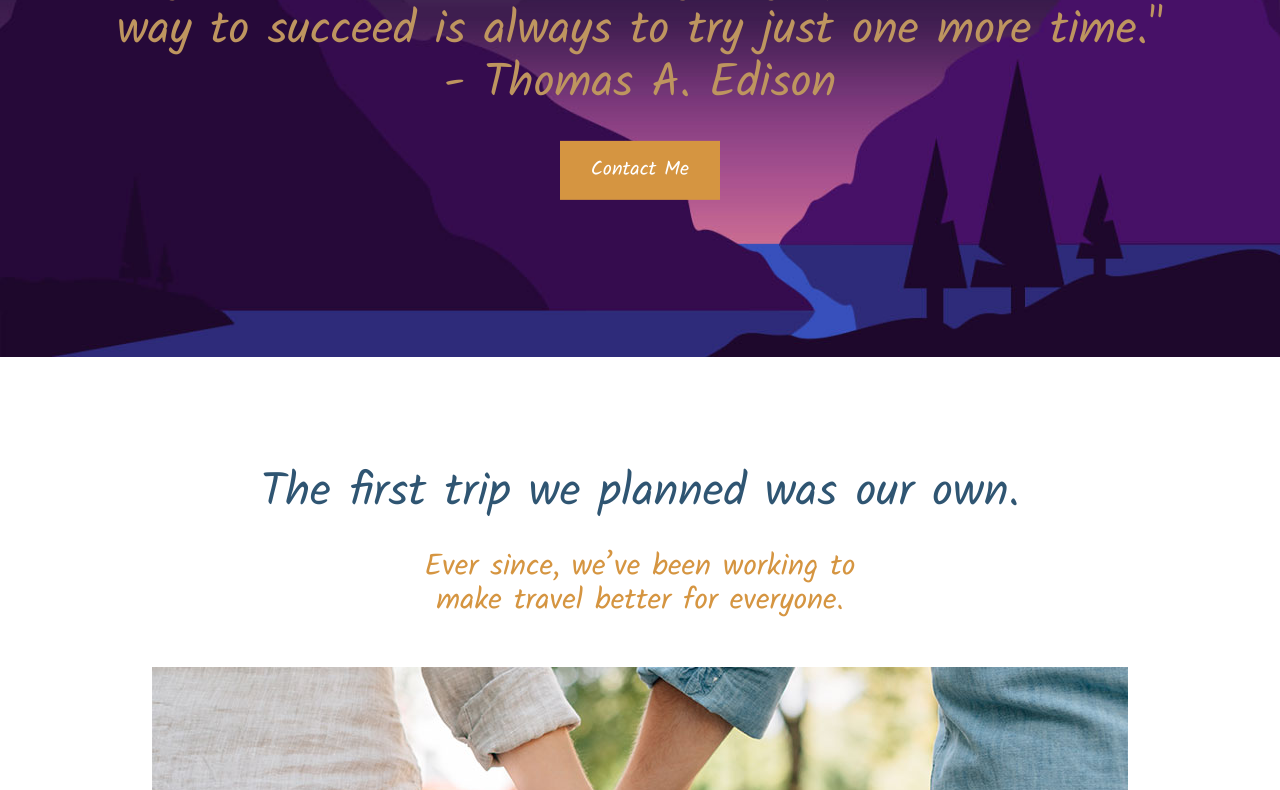
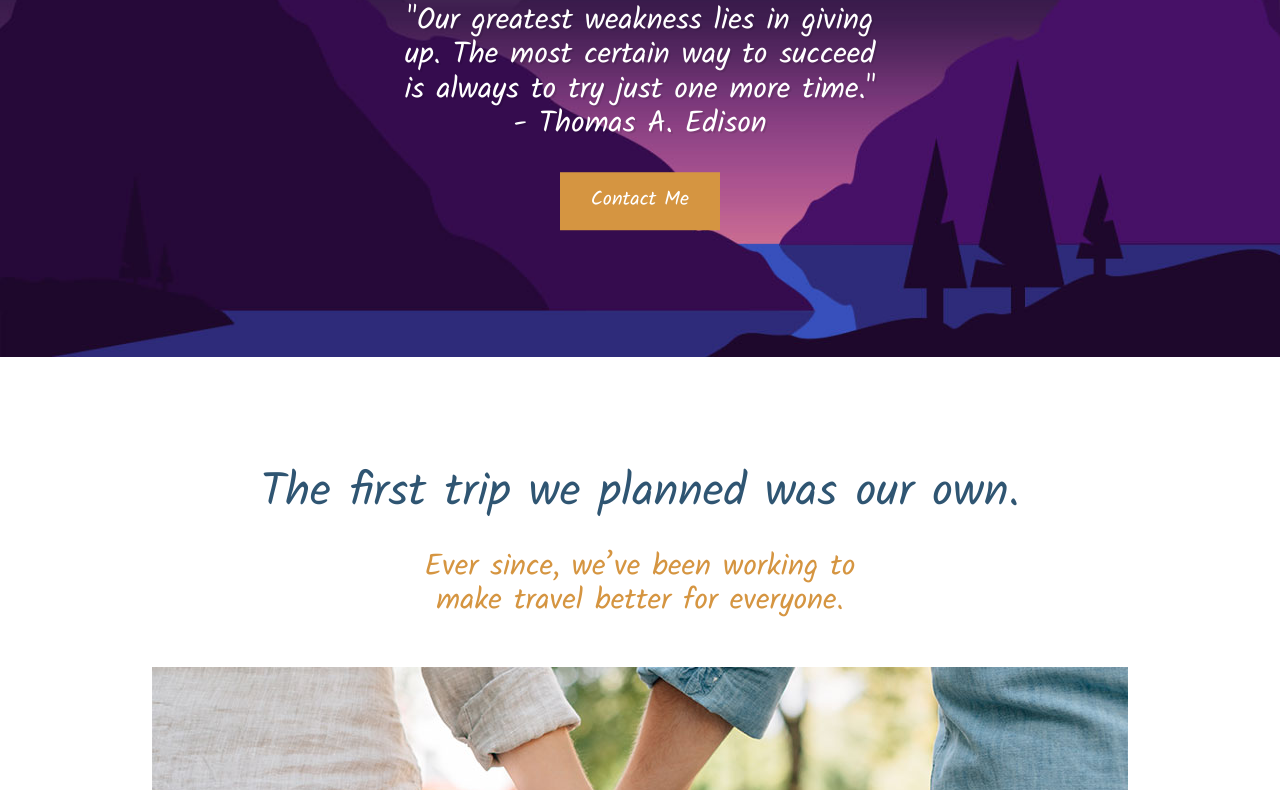
Before and after one commit to kastriotadili/portfolio-site, a website: page app/index.html in a window 1280 px wide. Shown: the part 250-1040 px from the top of the page. Drawn offline with Linux system fonts and the light colour scheme.

Commit message:
QuoteGenerator.js class adjustments

```diff
--- a/app/index.html
+++ b/app/index.html
@@ -53,8 +53,8 @@
     <div class="large-hero__text-content">
       <div class="wrapper">
         <h1 class="large-hero__title"></h1>
-        <h2 id="quote" class="large-hero__subtitle">Web Developer - Artist</h2>
-        <p class="large-hero__description"></p>
+        <h2 class="large-hero__subtitle">Web Developer - Artist</h2>
+        <p id="quote"  class="large-hero__description"></p>
         <p><a href="#" class="btn btn--orange btn--large open-modal">Contact Me</a></p>
       </div>
     </div>
--- a/docs/index.html
+++ b/docs/index.html
@@ -50,7 +50,7 @@
       <div class="wrapper">
         <h1 class="large-hero__title"></h1>
         <h2 id="quote" class="large-hero__subtitle">Web Developer - Artist</h2>
-        <p class="large-hero__description">We create soul restoring journeys that inspire you to be you.</p>
+        <p class="large-hero__description"></p>
         <p><a href="#" class="btn btn--orange btn--large open-modal">Contact Me</a></p>
       </div>
     </div>
@@ -187,6 +187,6 @@
     </div>
     <div class="modal__close">X</div>
   </div>
-  <script src="assets/scripts/App-c3fbd39c27.js"></script>
+  <script src="assets/scripts/App-6139270a02.js"></script>
 </body>
 </html>
```
Also changed, not shown: 2 other files.
